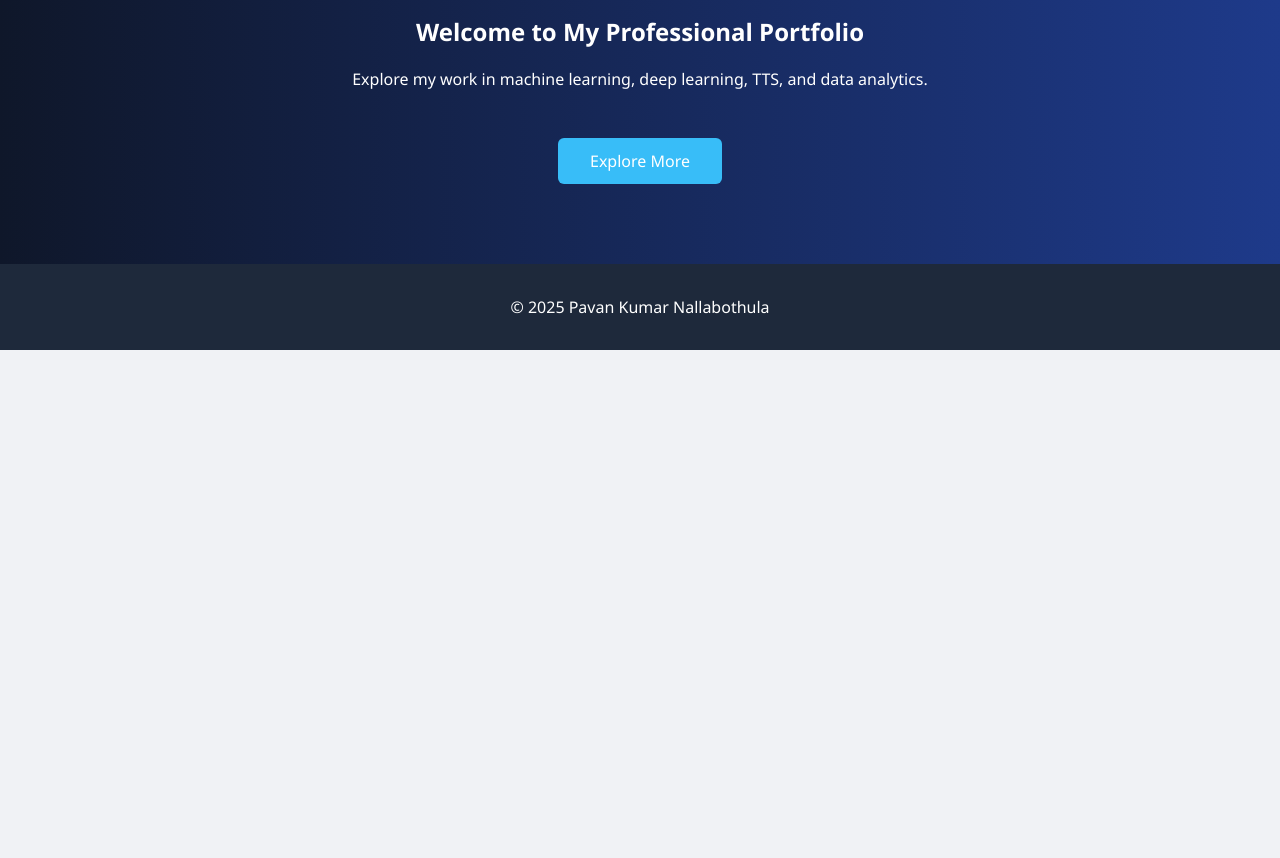
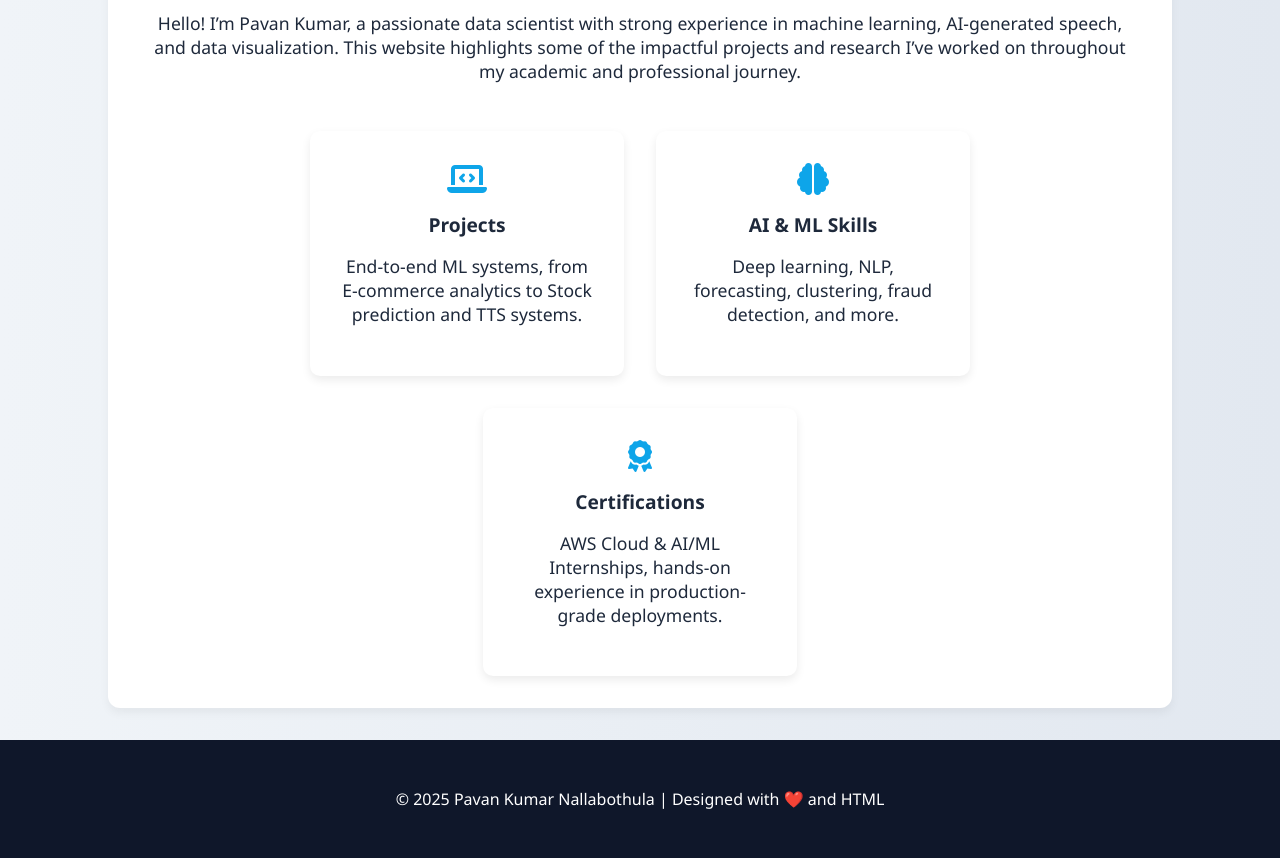
Before and after one commit to NPK05/portfolio, a plain HTML site: page index.html in a window 1280 px wide. Shown: the part 391-1249 px from the top of the page. Before the commit the page ends 800 px from the top, so only its background shows below. Drawn offline with Linux system fonts and the light colour scheme.

Commit message:
index.html

```diff
--- a/index.html
+++ b/index.html
@@ -1,24 +1,87 @@
 <!DOCTYPE html>
 <html lang="en">
-<head><meta charset="UTF-8"><meta name="viewport" content="width=device-width, initial-scale=1.0">
-<title>Pavan Kumar Nallabothula | Portfolio</title>
-<link rel="stylesheet" href="https://cdnjs.cloudflare.com/ajax/libs/font-awesome/6.4.0/css/all.min.css">
-<style>
-body {margin: 0; font-family: 'Segoe UI', Tahoma, Geneva, Verdana, sans-serif; background-color: #f0f2f5; color: #333;}
-header {background-color: #0f172a; color: #fff; padding: 4rem 2rem; text-align: center;}
-nav {background: #1e293b; padding: 1rem 0; text-align: center;}
-nav a {color: #cbd5e1; margin: 0 1rem; text-decoration: none; font-weight: bold;}
-nav a:hover {color: #38bdf8;}
-.hero {padding: 5rem 2rem; background: linear-gradient(to right, #0f172a, #1e3a8a); color: white; text-align: center;}
-.button {margin-top: 2rem; display: inline-block; padding: 0.75rem 2rem; background-color: #38bdf8; color: white; text-decoration: none; border-radius: 6px;}
-footer {text-align: center; padding: 2rem 1rem; background-color: #1e293b; color: white;}
-</style>
+<head>
+  <meta charset="UTF-8" />
+  <meta name="viewport" content="width=device-width, initial-scale=1.0" />
+  <title>Pavan Kumar Nallabothula | Portfolio</title>
+  <link rel="stylesheet" href="https://cdnjs.cloudflare.com/ajax/libs/font-awesome/6.4.0/css/all.min.css" />
+  <style>
+    body {
+      margin: 0;
+      font-family: 'Segoe UI', Tahoma, Geneva, Verdana, sans-serif;
+      background: linear-gradient(to right, #f0f4f8, #e2e8f0);
+      color: #1e293b;
+    }
+    header, footer {
+      background: #0f172a;
+      color: white;
+      text-align: center;
+      padding: 2rem 1rem;
+    }
+    nav {
+      background: #1e293b;
+      padding: 1rem;
+      text-align: center;
+    }
+    nav a {
+      color: #cbd5e1;
+      margin: 0 1rem;
+      text-decoration: none;
+      font-weight: bold;
+    }
+    nav a:hover {
+      color: #38bdf8;
+    }
+    .intro {
+      max-width: 1000px;
+      margin: 2rem auto;
+      text-align: center;
+      padding: 2rem;
+      background: white;
+      border-radius: 12px;
+      box-shadow: 0 5px 10px rgba(0,0,0,0.05);
+    }
+    .intro h2 {
+      font-size: 2rem;
+      color: #0f172a;
+    }
+    .intro p {
+      font-size: 1.1rem;
+      margin-top: 1rem;
+    }
+    .highlights {
+      display: flex;
+      flex-wrap: wrap;
+      justify-content: center;
+      margin-top: 3rem;
+      gap: 2rem;
+    }
+    .highlight {
+      background: #fff;
+      border-radius: 10px;
+      padding: 2rem;
+      box-shadow: 0 4px 10px rgba(0,0,0,0.08);
+      width: 250px;
+      text-align: center;
+    }
+    .highlight i {
+      font-size: 2rem;
+      margin-bottom: 0.5rem;
+      color: #0ea5e9;
+    }
+    .highlight h3 {
+      margin: 0.5rem 0;
+      font-size: 1.2rem;
+    }
+  </style>
 </head>
 <body>
+
 <header>
   <h1>Pavan Kumar Nallabothula</h1>
-  <p>Data Science Graduate |Data Analyst |ML Engineer | AI Researcher</p>
+  <p>Data Scientist | AI Engineer | Innovator</p>
 </header>
+
 <nav>
   <a href="index.html">Home</a>
   <a href="projects.html">Projects</a>
@@ -26,11 +89,33 @@ footer {text-align: center; padding: 2rem 1rem; background-color: #1e293b; color
   <a href="contact.html">Contact</a>
   <a href="skills_experience_awards.html">Skills</a>
 </nav>
-<section class="hero">
-  <h2>Welcome to My Professional Portfolio</h2>
-  <p>Explore my work in machine learning, deep learning, TTS, and data analytics.</p>
-  <a href="projects.html" class="button">Explore More</a>
+
+<section class="intro">
+  <h2>Welcome to My Digital Portfolio</h2>
+  <p>Hello! I’m Pavan Kumar, a passionate data scientist with strong experience in machine learning, AI-generated speech, and data visualization. This website highlights some of the impactful projects and research I’ve worked on throughout my academic and professional journey.</p>
+
+  <div class="highlights">
+    <div class="highlight">
+      <i class="fas fa-laptop-code"></i>
+      <h3>Projects</h3>
+      <p>End-to-end ML systems, from E-commerce analytics to Stock prediction and TTS systems.</p>
+    </div>
+    <div class="highlight">
+      <i class="fas fa-brain"></i>
+      <h3>AI & ML Skills</h3>
+      <p>Deep learning, NLP, forecasting, clustering, fraud detection, and more.</p>
+    </div>
+    <div class="highlight">
+      <i class="fas fa-award"></i>
+      <h3>Certifications</h3>
+      <p>AWS Cloud & AI/ML Internships, hands-on experience in production-grade deployments.</p>
+    </div>
+  </div>
 </section>
-<footer>&copy; 2025 Pavan Kumar Nallabothula</footer>
+
+<footer>
+  <p>&copy; 2025 Pavan Kumar Nallabothula | Designed with ❤️ and HTML</p>
+</footer>
+
 </body>
 </html>
```
